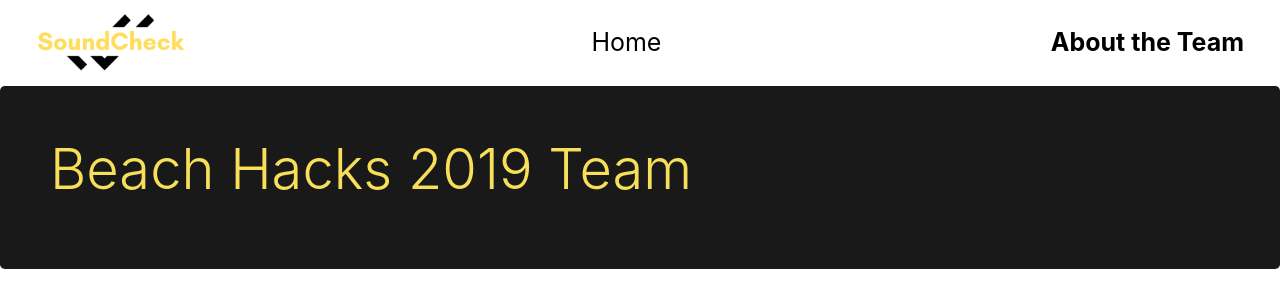
After one commit to alang217/BeachHacks2019, a Django app: page //about in a window 1280 px wide. The commit adds this page. Shown: the top 308 px of the page. Run offline with Django 3.2, Linux system fonts and the light colour scheme; some libraries are stand-ins or nearby versions.

Commit message:
rendered pages

```diff
--- /dev/null
+++ b/hackproject/hackapp/templates/home/about.html
@@ -0,0 +1,38 @@
+
+{% load static %}
+
+
+<!DOCTYPE html>
+<html lang="en">
+<head>
+    <meta charset="UTF-8">
+    <meta name="viewport" content="width=device-width, initial-scale=1.0">
+    <meta http-equiv="X-UA-Compatible" content="ie=edge">
+    <link rel="stylesheet" href="{% static 'css/index.css'%}">
+    <link rel="stylesheet" href="https://stackpath.bootstrapcdn.com/bootstrap/4.1.3/css/bootstrap.min.css" integrity="sha384-MCw98/SFnGE8fJT3GXwEOngsV7Zt27NXFoaoApmYm81iuXoPkFOJwJ8ERdknLPMO" crossorigin="anonymous">
+    <title>Message Analysis</title>
+</head>
+
+
+<body>
+
+    <nav class="navbar navbar-light" style="background-color: white;">
+        <a class="navbar-brand" href="#">
+            <img src="../../static/SoundCheckLogo.png" width="150" height="60" class="d-inline-block align-top" alt="">
+        </a>
+        <a href="{% url 'home' %}">Home</a>
+        <a href="about.html" style="font-weight:bold;">About the Team</a>
+    </nav>
+
+
+    <div class="jumbotron">
+            <h1 class="display-4"> Beach Hacks 2019 Team</h1>
+            <p class="lead"> </p>
+
+
+
+    </div>
+</body>
+
+
+</html>
--- a/hackproject/hackapp/templates/home/index.html
+++ b/hackproject/hackapp/templates/home/index.html
@@ -19,8 +19,8 @@
         <a class="navbar-brand" href="#">
             <img src="../../static/SoundCheckLogo.png" width="150" height="60" class="d-inline-block align-top" alt="">
         </a>
-        <a href="index.html" style="font-weight:bold;">Home</a>
-        <a href="about.html">About the Team</a>
+        <a href="{% url 'home' %}" style="font-weight:bold;">Home</a>
+        <a href="{% url 'about' %}">About the Team</a>
     </nav>
 
     <div class="jumbotron">
--- a/hackproject/hackapp/urls.py
+++ b/hackproject/hackapp/urls.py
@@ -1,9 +1,10 @@
 from django.conf.urls import url
-from .views import HomeView
+from .views import HomeView, AboutView
 from django.urls import path
 
 
 urlpatterns = [
 
-    path('', HomeView.as_view(), name="home")
+    path('', HomeView.as_view(), name="home"),
+    path('/about', AboutView.as_view(), name="about"),
 ]
--- a/hackproject/hackapp/views.py
+++ b/hackproject/hackapp/views.py
@@ -6,3 +6,7 @@ from django.views.generic import TemplateView
 
 class HomeView(TemplateView):
     template_name = 'home/index.html'
+
+
+class AboutView(TemplateView):
+    template_name = 'home/about.html'
```
